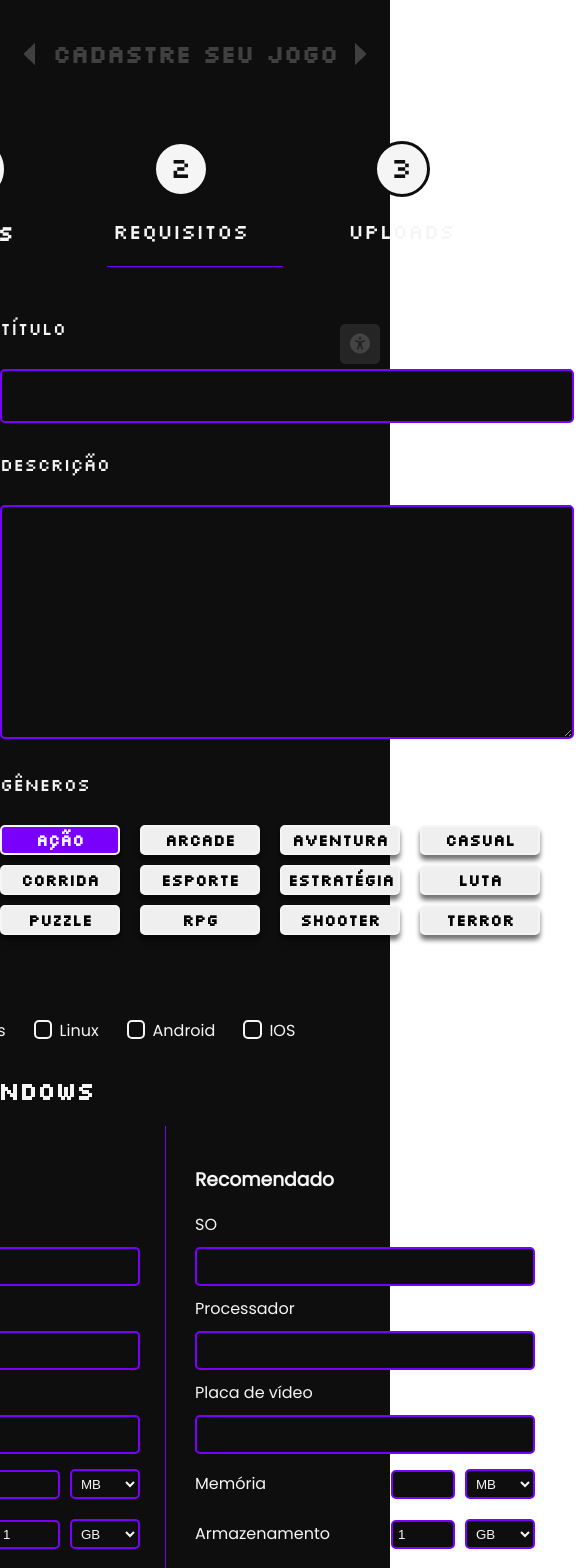
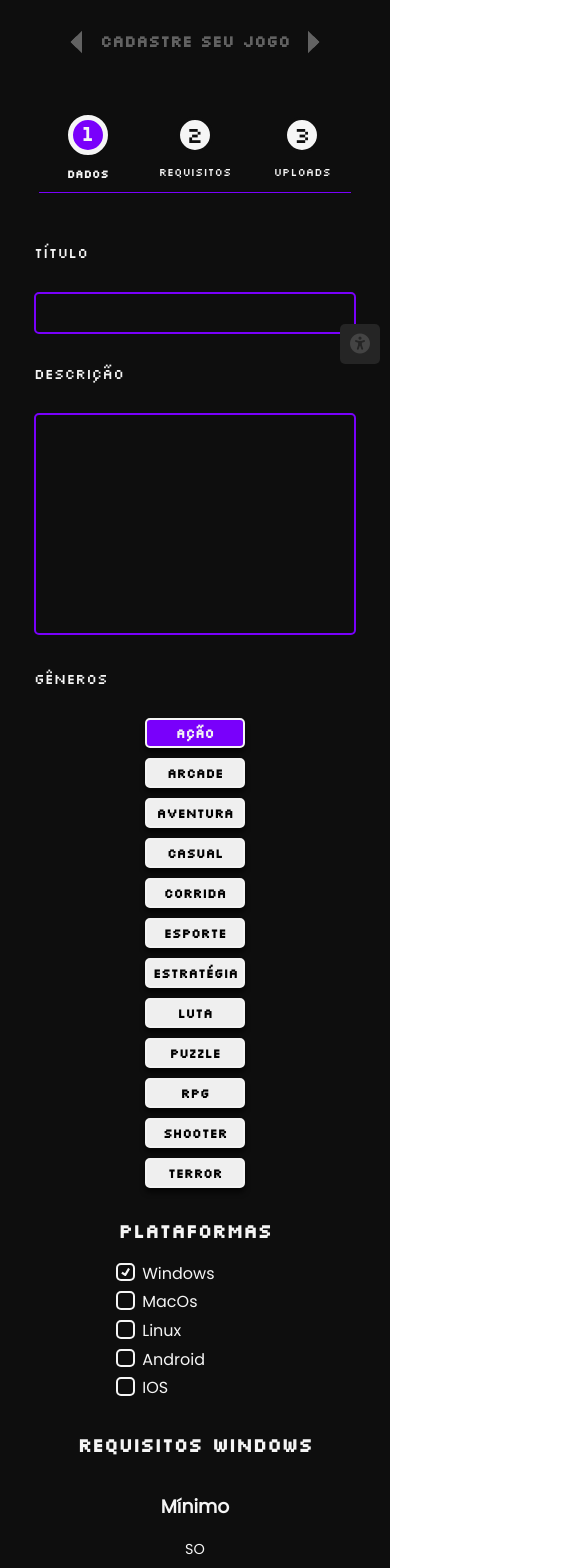
Before and after one commit to Mais-Jogos/MaisJogosFrontendReact, a React (Vite) app: page /cadastro-jogo in a window 390 px wide. Shown: the part 140-1708 px from the top of the page, 585 px wide, since content can reach past the window. Built offline with nearby package versions, Linux system fonts and the light colour scheme.

Commit message:
:art: Página de 'Cadastro do jogo'
Termina estilo aplicando responsividade

```diff
--- a/src/pages/CadastroJogo/style.css
+++ b/src/pages/CadastroJogo/style.css
@@ -50,7 +50,7 @@
 
 
 .cadastroJogo__menu{
-    width: 45%;
+    width: 50%;
     height: 100%;
     display: flex;
     align-content: center;
@@ -133,6 +133,7 @@ label.cadastroJogo__content__label + input,label.cadastroJogo__content__label +
     border-radius: 5px;
     background-color: var(--color-secondary);
     padding: 15px;
+    color: var(--color-primary);
 }
 label.cadastroJogo__content__label + input{
     width: 100%;
@@ -321,7 +322,7 @@ button.cadastroJogo__content__buttons--select{
     max-width: 990px;
     height: 100%;
     display: flex;
-    justify-content: flex-start;
+    justify-content: space-between;
     align-items: center;
     flex-wrap: wrap;
 }
@@ -349,6 +350,8 @@ button.cadastroJogo__content__buttons--select{
 .cadastroJogo__content__uploadContent--flexRight{
     justify-content: flex-start;
 }
+
+
 
 .cadastroJogo__step{
     width: 100%;
@@ -378,3 +381,175 @@ button.cadastroJogo__content__buttons--select{
     color: var(--color-secondary);
     background-color: var(--color-primary);
 }
+
+
+
+@media screen and (max-width:999px) {
+    .cadastroJogo__content__uploadContent__fileUpload{
+        max-width: 100%;
+    }
+    .cadastroJogo__content__uploadContent__fileUpload > div> div{
+        padding: 10px;
+    }
+}
+@media screen and (max-width:950px) {
+    .cadastroJogo__menu{
+        width: 80%;
+    }
+    .cadastroJogo__content__label{
+        font-size: .9rem;
+    }
+    label.cadastroJogo__content__label + input, label.cadastroJogo__content__label + textarea{
+        padding: 9px;
+    }
+    label.cadastroJogo__content__label + textarea{
+        width: 500px;
+        max-width: 500px;
+        min-height: 200px;
+        max-height: 500px;
+    }
+    .cadastroJogo__content__requirements__selected{
+        margin: 10px;
+    }
+    .cadastroJogo__content__requirements__selected:last-child::before{
+        top: -0px;
+        left: -12px;
+    }
+    .cadastroJogo__content__uploadContent__fileUpload > div> div > input[type="file"]{
+        font-size: .7rem;
+    }
+}
+
+@media screen and (max-width:750px) {
+    .cadastroJogo__content__requirements{
+        width: 50%;
+        margin: 0 auto;
+    }
+    .cadastroJogo__content__requirements__selected:last-child::before{
+        width: 0px;
+        position: initial;
+    }
+    .cadastroJogo__content__requirements__selected{
+        margin: 0px;
+    }
+    .cadastroJogo__content__plataforms__checkboxs{
+        display: block;
+    }
+    .cadastroJogo__content__plataforms__checkboxs + div{
+        margin: 0px;
+    }
+    .cadastroJogo__content__plataforms{
+        width: max-content;
+        margin: 30px auto;
+    }
+    .cadastroJogo__content__uploadContent__fileUpload label{
+        font-size: .7rem;
+    }
+    .cadastroJogo__content__uploadContent h3{
+        font-size: 1rem;
+    }
+    .cadastroJogo__content__step2{
+        width: 100%;
+    }
+}
+@media screen and (max-width:700px) {
+    .cadastroJogo__content__plataforms h2, .cadastroJogo__content__requirements h2{
+        font-size: 1.2rem;
+    }
+    .cadastroJogo__content__requirements__selected .cadastroJogo__content__requirements__inputs label, .cadastroJogo__content__requirements__selected .cadastroJogo__content__requirements__inputs--select label, .cadastroJogo__content__requirements__selected .cadastroJogo__content__requirements__inputs--select label {
+        font-size: .9rem;
+    }
+    .cadastroJogo__content__plataforms div > label{
+        font-size: 1rem;
+    }
+    .cadastroJogo__menu__block__text{
+        font-size: .7rem;
+    }
+    .cadastroJogo__menu__block__circle p{
+        font-size: 1.4rem;
+        line-height: 19px;
+    }
+    .cadastroJogo__menu__block__circle{
+        width: 30px;
+        height: 30px;
+    }
+    .cadastroJogo__menu__block__circle.cadastroJogo__menu__block__circle--select p{
+        line-height: 15px;
+    }
+    .cadastroJogo__content__body{
+        width: 370px;
+    }
+    label.cadastroJogo__content__label + input, label.cadastroJogo__content__label + textarea{
+        width: 300px;
+    }
+    label.cadastroJogo__content__label + textarea#cadastroJogo__content__textarea{
+        width: 300px;
+        min-width: 300px;
+        max-width: 300px;
+        min-height: 200px;
+        max-height: 300px;
+    }
+    button.cadastroJogo__content__buttons{
+        font-size: .8rem;
+        width: 100px;
+    }
+}
+@media screen and (max-width:600px) {
+    .cadastroJogo__content__requirements__inputs{
+        text-align: center;
+    }
+
+    .cadastroJogo__content__requirements__inputs--inputStyle{
+        width: 70%;
+    }
+    .cadastroJogo__content__requirements__selected .cadastroJogo__content__requirements__inputs--select div:last-child, .cadastroJogo__content__requirements__selected .cadastroJogo__content__requirements__inputs--select div:last-child{
+        width: 100%;
+        display: block;
+        text-align: center;
+    }
+    .cadastroJogo__content__requirements__selected .cadastroJogo__content__requirements__inputs--select div:first-child, .cadastroJogo__content__requirements__selected .cadastroJogo__content__requirements__inputs--select div:first-child{
+        width: 100%;
+        display: block;
+        text-align: center;
+    }
+    .cadastroJogo__step__button{
+        font-size: .8rem;
+        width: 80px;
+    }
+}
+@media screen and (max-width:500px){
+    .cadastroJogo__content__requirements, .cadastroJogo__content__body, .cadastroJogo__content__step3 {
+        width: 80%;
+    }
+}
+@media screen and (max-width:400px){
+    .cadastroJogo__content__requirements{
+        width: 100%;
+        text-align: center;
+    }
+    .cadastroJogo__content__requirements__selected,.cadastroJogo__content__requirements, .cadastroJogo__content__body {
+        width: 100%;
+    }
+    .cadastroJogo__content__Bodybuttons{
+        flex-direction: column;
+    }
+    label.cadastroJogo__content__label + textarea#cadastroJogo__content__textarea{
+        width: 100%;
+        resize: none;
+    }
+    .cadastroJogo__menu{
+        gap:10px;
+    }
+    .cadastroJogo__menu__block{
+        width: 100%;
+    }
+    .cadastroJogo__title h1{
+        font-size: 1rem;
+    }
+    .cadastroJogo__content__uploadContent__fileUpload label{
+        display: block;
+    }
+    .cadastroJogo__content__uploadContent__fileUpload > div> div{
+        margin: 10px 0px;
+    }
+}
```
